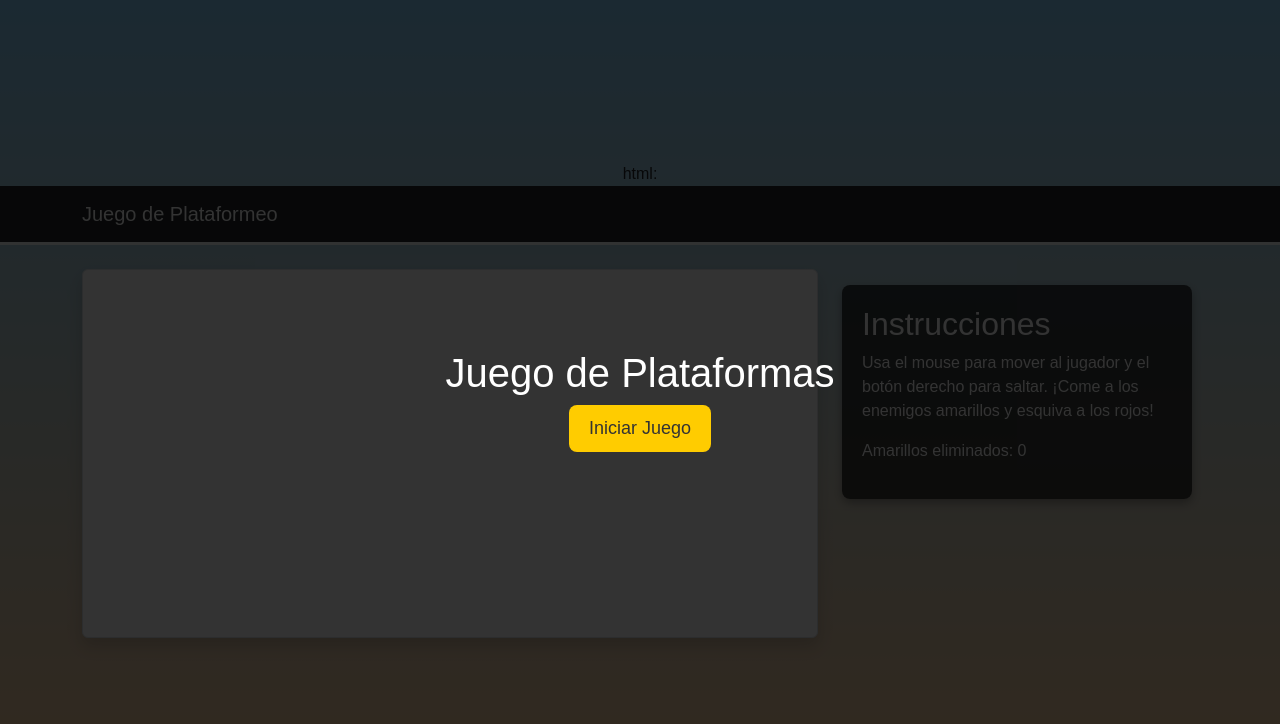
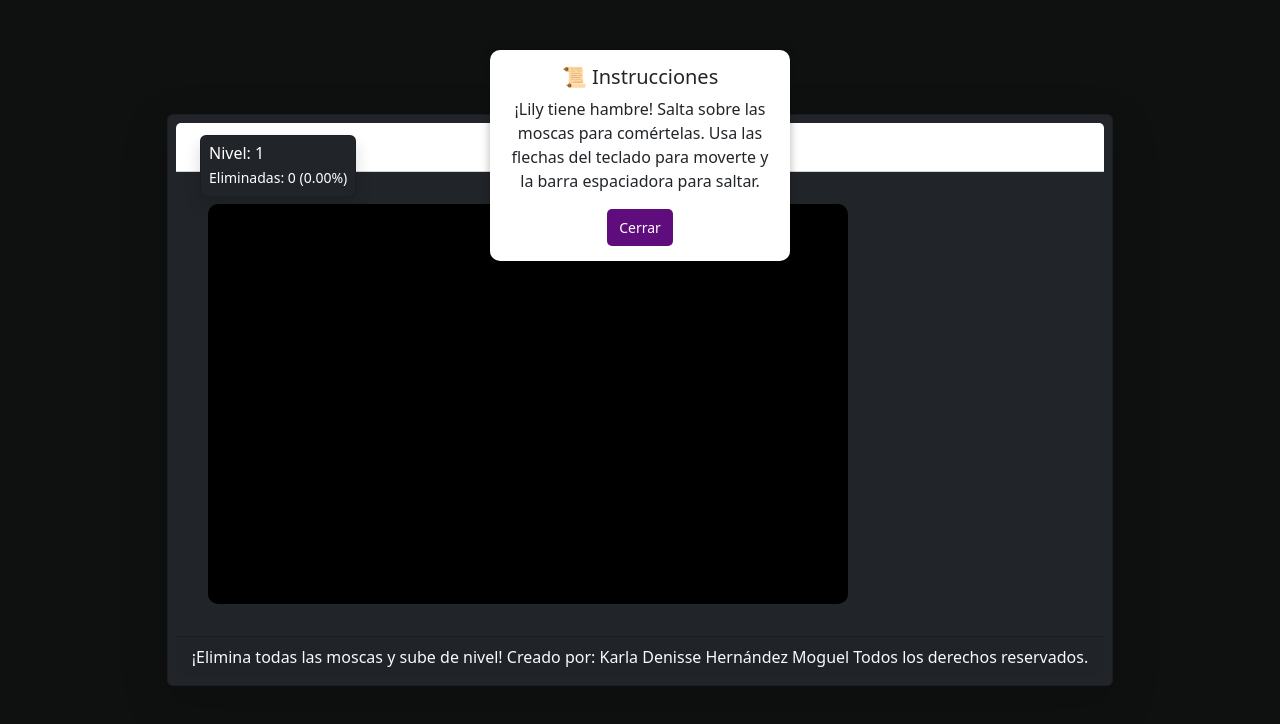
Before and after one commit to Peagevv/Ex-U2, a plain HTML site: page index.html in a window 1280 px wide. Drawn offline with nearby package versions, Linux system fonts and the light colour scheme.

Commit message:
correccion

```diff
--- a/index.html
+++ b/index.html
@@ -1,119 +1,128 @@
-html: <!DOCTYPE html>
+<!DOCTYPE html>
 <html lang="es">
 <head>
     <meta charset="UTF-8">
     <meta name="viewport" content="width=device-width, initial-scale=1.0">
-    <title>Juego de Plataformeo</title>
-    <link href="https://cdn.jsdelivr.net/npm/bootstrap@5.3.0/dist/css/bootstrap.min.css" rel="stylesheet">
+    <title>Hungry Lily</title>
+    <!-- Agregar el icono de la página -->
+    <link rel="icon" href="lily.png" type="image/x-icon">
+    <!-- Enlace a Bootstrap CSS -->
+    <link href="https://cdn.jsdelivr.net/npm/bootstrap@5.3.0-alpha3/dist/css/bootstrap.min.css" rel="stylesheet">
+
     <style>
         body {
-            font-family: 'Arial', sans-serif;
-            background: linear-gradient(to bottom, #87CEFA, #ffcc99);
+
+            background-size: cover;
+            background-position: center;
+            background-repeat: no-repeat;
             margin: 0;
-            padding: 0;
-            height: 100vh;
+            height: 100vh; /* Asegura que la imagen cubra toda la pantalla */
             display: flex;
-            flex-direction: column;
+            justify-content: center;
             align-items: center;
-            justify-content: center;
-            overflow: hidden;
+            background-color: #0f1010;
         }
 
         canvas {
-            border: 3px solid #343a40;
-            box-shadow: 0px 4px 15px rgba(0, 0, 0, 0.3);
-            background-color: #fff;
-            transition: transform 0.3s ease;
+            display: block;
+            border-radius: 10px;
         }
 
-        canvas:hover {
-            transform: scale(1.05);
+        .carxd {
+            width: 100%;
+            max-width: 800px;
         }
 
-        .navbar {
-            background-color: #333;
-            border-bottom: 3px solid #f8f9fa;
-            width: 100%;
+        /* Ajuste para la tarjeta del contador */
+        .contador {
+            position: absolute;
+            top: 135px; /* Más cerca de la tarjeta */
+            left: 200px;/* Centrado horizontalmente */
+            z-index: 1000;
         }
 
-        .instructions {
-            background-color: rgba(0, 0, 0, 0.7);
-            color: #fff;
-            padding: 20px;
-            border-radius: 8px;
-            box-shadow: 0px 4px 10px rgba(0, 0, 0, 0.3);
-            max-width: 350px;
-            text-align: left;
+        /* Estilos para la tarjeta de instrucciones */
+        .instruction-card {
+            position: absolute;
+            top: 50px;
+            left: 50%;
+            transform: translateX(-50%);
+            width: 300px;
+            background: white;
+            padding: 15px;
+            border-radius: 10px;
+            box-shadow: 0 0 10px rgba(0, 0, 0, 0.3);
+            z-index: 1100;
+            text-align: center;
         }
 
-        .screen-container {
-            background: rgba(0, 0, 0, 0.8);
-            color: white;
-            text-align: center;
-            position: fixed;
-            top: 0;
-            left: 0;
-            width: 100%;
-            height: 100%;
-            display: flex;
-            justify-content: center;
-            align-items: center;
+        .hidden {
+            display: none;
+        }
+        #close-btn {
+    background-color: #5f0d7c; /* Naranja */
+    color: white; /* Color del texto */
+    border: none;
+    padding: 8px 12px;
+    border-radius: 5px;
+    cursor: pointer;
         }
 
-        .btn-custom {
-            background-color: #ffcc00;
-            color: #333;
-            padding: 10px 20px;
-            font-size: 18px;
-            border: none;
-            border-radius: 8px;
-            cursor: pointer;
-            transition: background 0.3s;
+        #close-btn:hover {
+    background-color: #b859e3; /* Un tono más oscuro al pasar el cursor */
         }
 
-        .btn-custom:hover {
-            background-color: #ff9900;
-        }
     </style>
 </head>
 <body>
-    <nav class="navbar navbar-expand-lg navbar-dark bg-dark">
-        <div class="container">
-            <a class="navbar-brand" href="#">Juego de Plataformeo</a>
-        </div>
-    </nav>
 
-    <div id="startScreen" class="screen-container">
-        <div>
-            <h1>Juego de Plataformas</h1>
-            <button id="startGameBtn" class="btn-custom" aria-label="Iniciar juego" onclick="startGame()">Iniciar Juego</button>
-        </div>
+    <!-- Tarjeta de instrucciones -->
+    <div id="instruction-card" class="instruction-card">
+        <h5>📜 Instrucciones</h5>
+        <p>¡Lily tiene hambre!
+            Salta sobre las moscas para comértelas.
+            Usa las flechas del teclado para moverte y la barra espaciadora para saltar.
+        </p>
+        <button id="close-btn" class="btn btn-primary btn-sm">Cerrar</button>
+
     </div>
 
-    <div class="container mt-4">
-        <div class="row justify-content-center">
-            <div class="col-md-8 text-center">
-                <canvas id="gameCanvas" width="800" height="400" class="img-fluid border rounded shadow" aria-label="Canvas del juego"></canvas>
-            </div>
-            <div class="col-md-4">
-                <div class="instructions mt-3">
-                    <h2>Instrucciones</h2>
-                    <p>Usa el mouse para mover al jugador y el botón derecho para saltar. ¡Come a los enemigos amarillos y esquiva a los rojos!</p>
-                    <p id="score">Amarillos eliminados: 0</p>
-                    <button id="restartGameBtn" class="btn-custom" style="display: none;" aria-label="Reiniciar juego" onclick="restartGame()">Reiniciar</button>
-                </div>
+    <!-- Contador de Nivel -->
+    <div class="contador">
+        <div class="card text-white bg-dark shadow">
+            <div class="card-body p-2">
+                <h6 class="card-title mb-1">Nivel: <span id="nivel">1</span></h6>
+                <p class="card-text small">Eliminadas: <span id="eliminadas">0</span> (<span id="porcentaje">0.00%</span>)</p>
             </div>
         </div>
     </div>
 
-    <div id="gameOverScreen" class="screen-container" style="display: none;">
-        <div>
-            <h1>¡Perdiste!</h1>
-            <button class="btn-custom" aria-label="Reintentar juego" onclick="restartGame()">Reintentar</button>
+    <!-- Tarjeta principal con el canvas -->
+    <div class="card p-2 shadow-lg bg-dark text-light">
+        <div class="card-header bg-white text-dark text-center">
+            <h5>Lily Hungry</h5>
+        </div>
+        <div class="card-body">
+            <canvas class="m-3" id="canvas"></canvas>
+        </div>
+        <div class="card-footer text-center text-light">
+            ¡Elimina todas las moscas y sube de nivel!
+            Creado por: Karla Denisse Hernández Moguel
+            Todos los derechos reservados.
         </div>
     </div>
 
+    <!-- Enlace a tu script -->
     <script src="js/script.js"></script>
-    <script src="https://cdn.jsdelivr.net/npm/bootstrap@5.3.0/dist/js/bootstrap.bundle.min.js"></script>
+    <script>
+    document.addEventListener("DOMContentLoaded", function () {
+        const closeBtn = document.getElementById("close-btn");
+        const instructionCard = document.getElementById("instruction-card");
+
+        closeBtn.addEventListener("click", function () {
+            instructionCard.classList.add("hidden"); // Oculta la tarjeta al hacer clic
+        });
+    });
+    </script>
 </body>
 </html>
```
